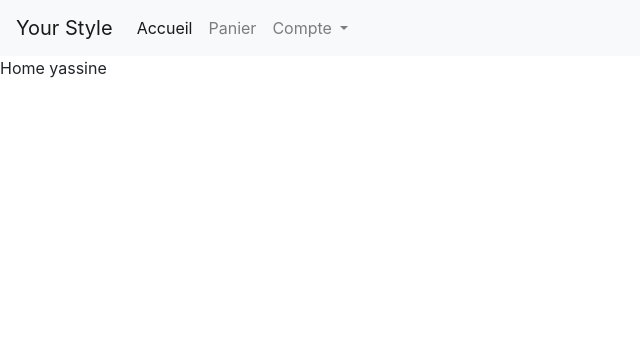
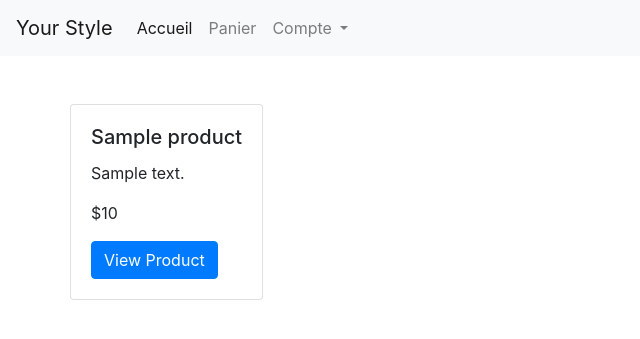
Before and after one commit to yassinexcv/YourStyle, a PHP site: page /File_Rouge/ in a window 1280 px wide. Shown: the top 339 px of the page, without its empty margins (0-640 px from the left). Run offline with PHP 8.4, Linux system fonts and the light colour scheme; tables that the repository leaves empty or names only in its code hold one stand-in row (values such as "Sample post"); some libraries are stand-ins or nearby versions.

Commit message:
Products

```diff
--- /dev/null
+++ b/controllers/ProductController.php
@@ -0,0 +1,9 @@
+<?php
+
+
+class ProductController {
+    public function getAllProducts(){
+       $products = Product::getAll();
+         return $products;
+    }
+}
--- /dev/null
+++ b/models/Product.php
@@ -0,0 +1,11 @@
+<?php
+
+class Product{
+    static public function getAll(){
+       $stmt = DB::connect()->prepare('SELECT * FROM products');
+         $stmt->execute();
+         return $stmt->fetchAll();
+        //  $stmt->close();
+         $stmt = null;
+    }
+}
--- a/views/home.php
+++ b/views/home.php
@@ -1 +1,34 @@
-Home yassine
+<?php
+$data = new ProductController();
+$products = $data->getAllProducts();
+?>
+
+
+<div class="container">
+    <div class="row my-5">
+        <div class="col-md-8">
+            <div class="row">
+                <?php
+                   if(count($products) > 0) :
+                ?>
+                <?php
+                foreach($products as $product) :
+                 ?>
+                 <div class="card h-100 bg-white rounded">
+                    <div class="card-body">
+                        <h5 class="card-title"><?php echo $product['product_title']; ?></h5>
+                        <p class="card-text"><?php echo $product['product_description']; ?></p>
+                        <p class="card-text">$<?php echo $product['product_price']; ?></p>
+                        <a href="product.php?id=<?php echo $product['id']; ?>" class="btn btn-primary">View Product</a>
+                    </div>
+                 </div>
+                <?php
+                        endforeach;
+                ?>
+                <?php
+                    endif;
+                ?>
+            </div>
+        </div>
+    </div>
+</div>
```
